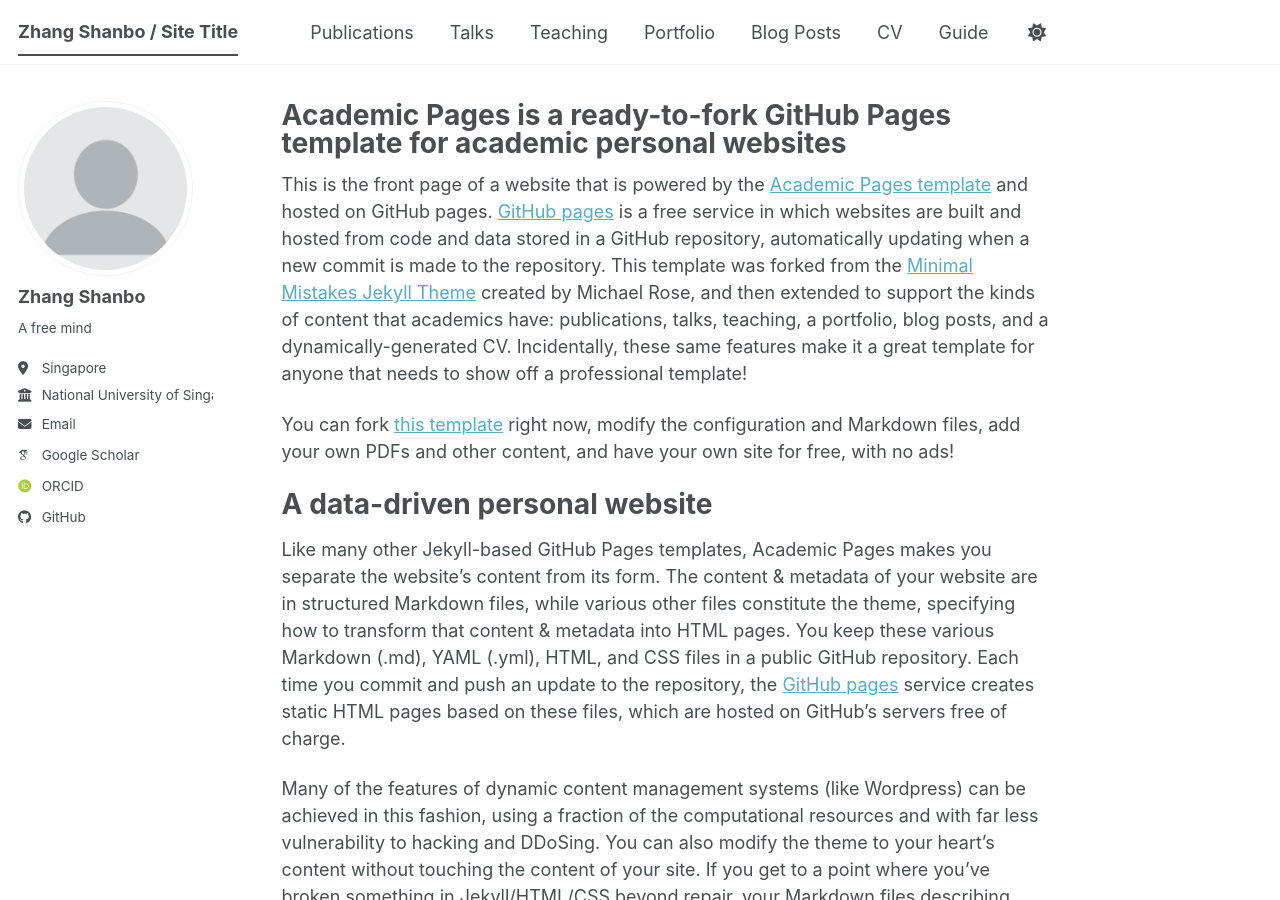
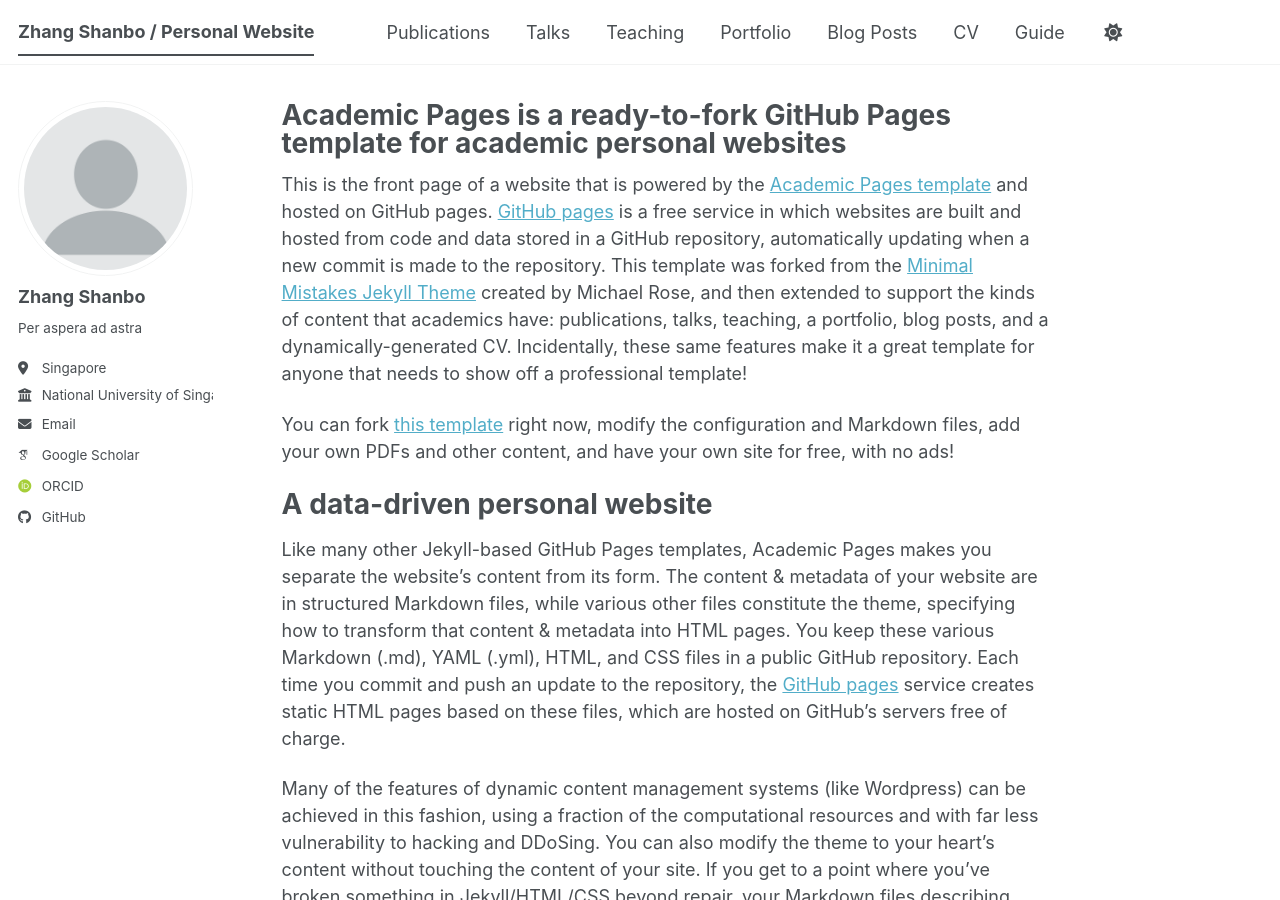
Before and after one commit to zhangshanbo/zhangshanbo.github.io, a Jekyll site: the page built from _pages/about.md, in a window 1280 px wide and 900 px high. Built offline with Jekyll 4.4.1, drawn with Linux system fonts in a browser that asks for light colours; some web fonts are replaced; a script bundle is joined from its source files by our own code; library files that are not in the unit come from our copies.

Commit message:
Update _config.yml

```diff
--- a/_config.yml
+++ b/_config.yml
@@ -9,7 +9,7 @@
 # Basic Site Settings
 locale                   : "en-US"
 site_theme               : "default" # The available themes options are "default", "air", "sunrise", "mint", "dirt" and "contrast"
-title                    : "Zhang Shanbo / Site Title"
+title                    : "Zhang Shanbo / Personal Website"
 title_separator          : "-"
 name                     : &name "Zhang Shanbo"
 description              : &description "Zhang Shanbo's academic portfolio"   # Update this with a general description of your site, this is the default if not overridden by a page
@@ -26,7 +26,7 @@
   avatar           : "profile.png"
   name             : "Zhang Shanbo"
   pronouns         : # example: "he/him"
-  bio              : "A free mind"
+  bio              : "Per aspera ad astra"
   location         : "Singapore"
   employer         : "National University of Singapore"
   uri              : # URL
```
